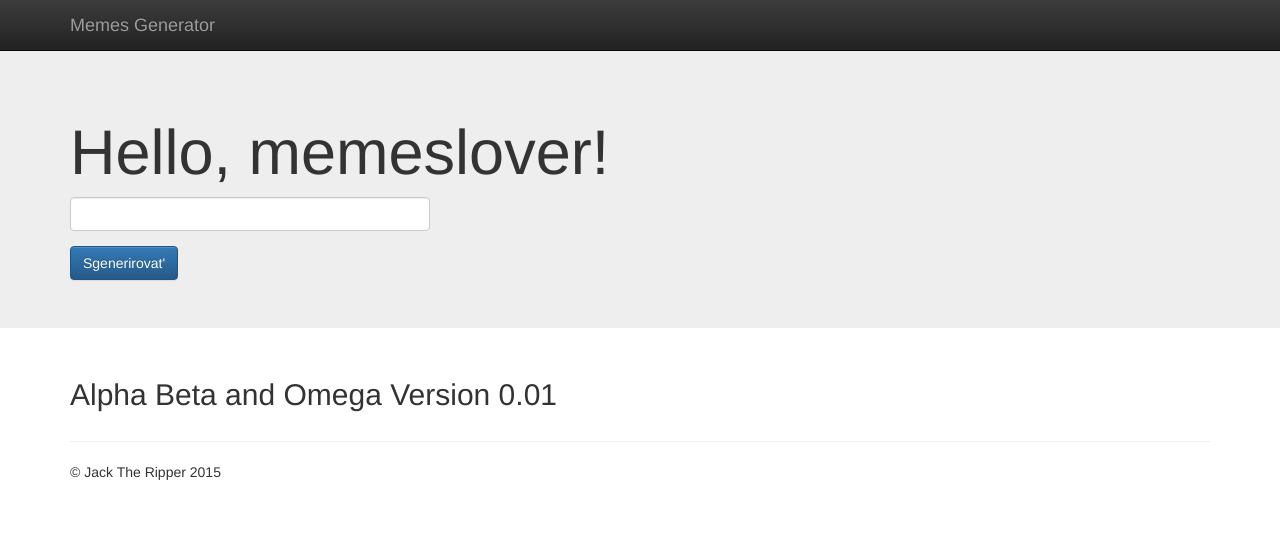
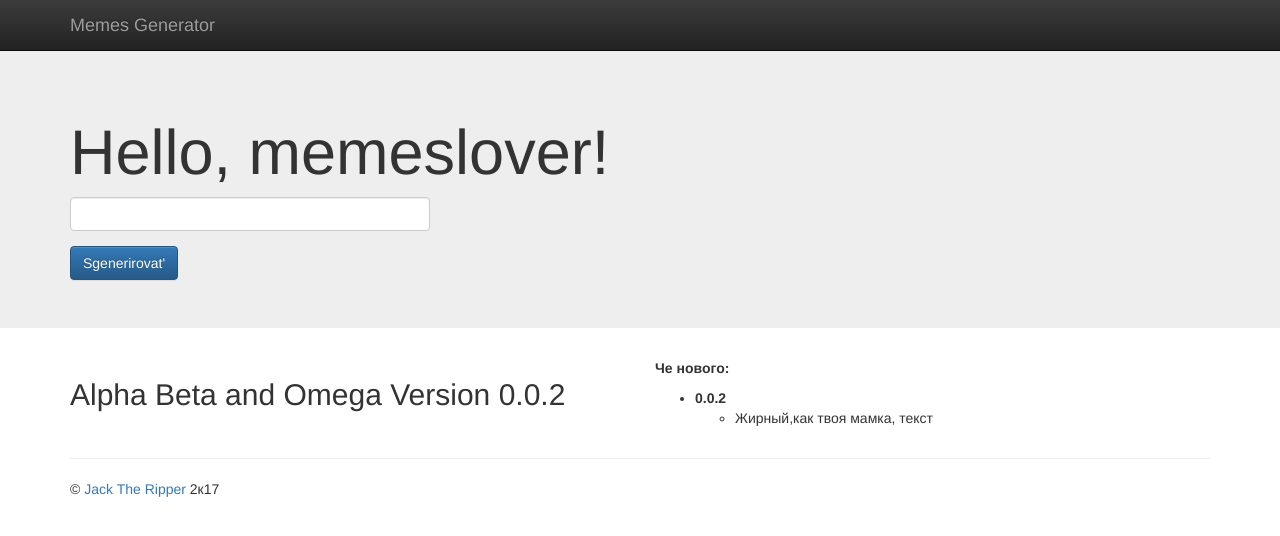
Before and after one commit to j4ckth3r1pp3r/j4ckth3r1pp3r.github.io, a plain HTML site: page index.html in a window 1280 px wide. Drawn offline with nearby package versions, Linux system fonts and the light colour scheme.

Commit message:
bold text

```diff
--- a/index.html
+++ b/index.html
@@ -61,15 +61,26 @@
     <div class="container">
       <!-- Example row of columns -->
       <div class="row">
-        <div class="col-lg-12">
-          <h2>Alpha Beta and Omega Version 0.01</h2>
+        <div class="col-md-6 col-xs-12">
+          <h2>Alpha Beta and Omega Version <span id="version"></span></h2>
+        </div>
+        <div class="col-md-6 col-xs-12 versions">
+          <p><b>Че нового:</b></p>
+          <ul>
+            <li>
+              <b>0.0.2</b>
+              <ul>
+                <li>Жирный,как твоя мамка, текст</li>
+              </ul>
+            </li>
+          </ul>
         </div>
       </div>
 
       <hr>
 
       <footer>
-        <p>&copy; Jack The Ripper 2015</p>
+        <p>&copy; <a href="http://vk.com/j4ck_th3_r1pp3r">Jack The Ripper</a> 2к17</p>
       </footer>
     </div> <!-- /container -->        <script src="//ajax.googleapis.com/ajax/libs/jquery/1.11.2/jquery.js"></script>
         <script>window.jQuery || document.write('<script src="js/vendor/jquery-1.11.2.js"><\/script>')</script>
--- a/js/main.js
+++ b/js/main.js
@@ -18,6 +18,8 @@ function wrapText(context, text, marginLeft, marginTop, maxWidth, lineHeight)
         context.fillText(line, marginLeft, marginTop);
     }
 
+$('#version').text($('.versions').find('> ul > li > b').eq(0).text());
+
 var img=document.getElementById("dickmeme");
 var imgText;
 var canvas;
@@ -28,7 +30,7 @@ $('.meme').submit(function(e) {
   imgText=canvas.getContext("2d");
   let text = $('.meme-text').val();
   imgText.drawImage(img,0,0);
-  imgText.font='12px Arial';
+  imgText.font='bold 12px Arial';
   imgText.fillStyle='#000';
   imgText.textAlign="center";
   wrapText(imgText, text, 365, 39, 60, 12);
```
